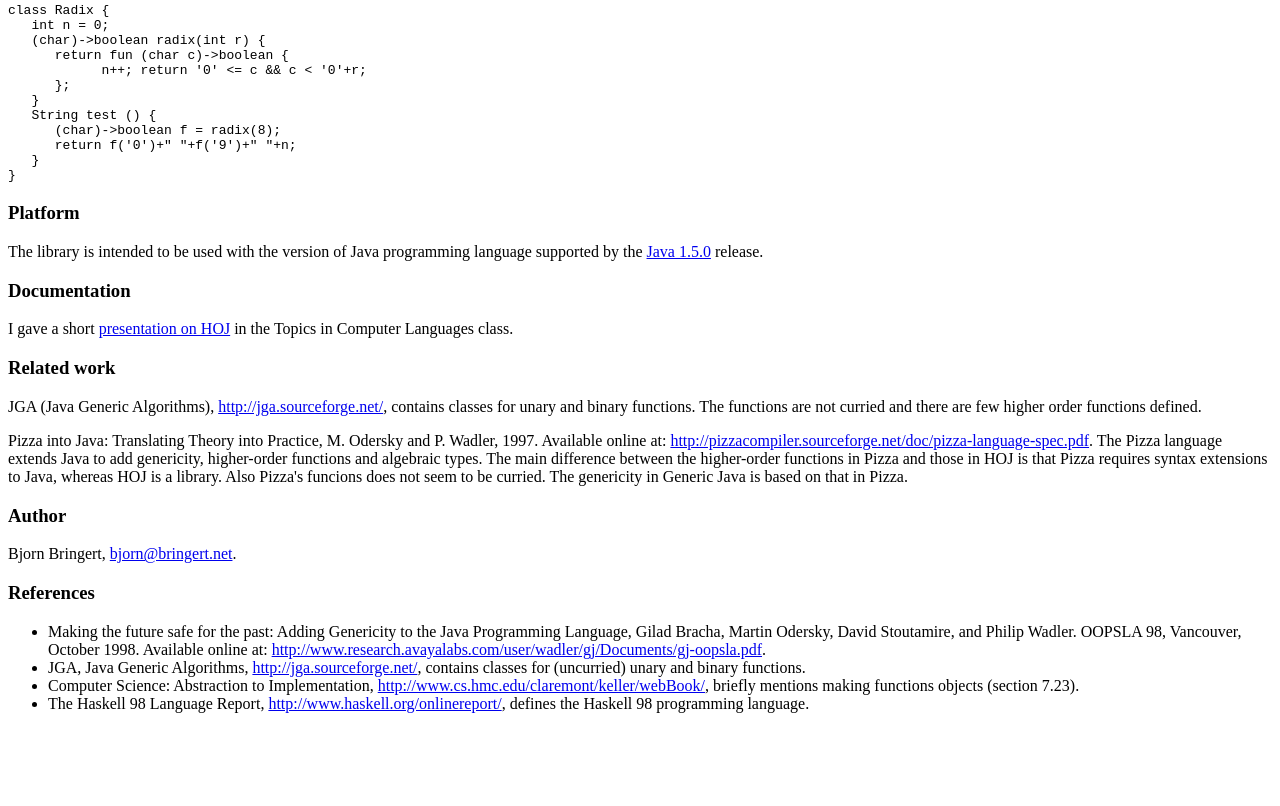
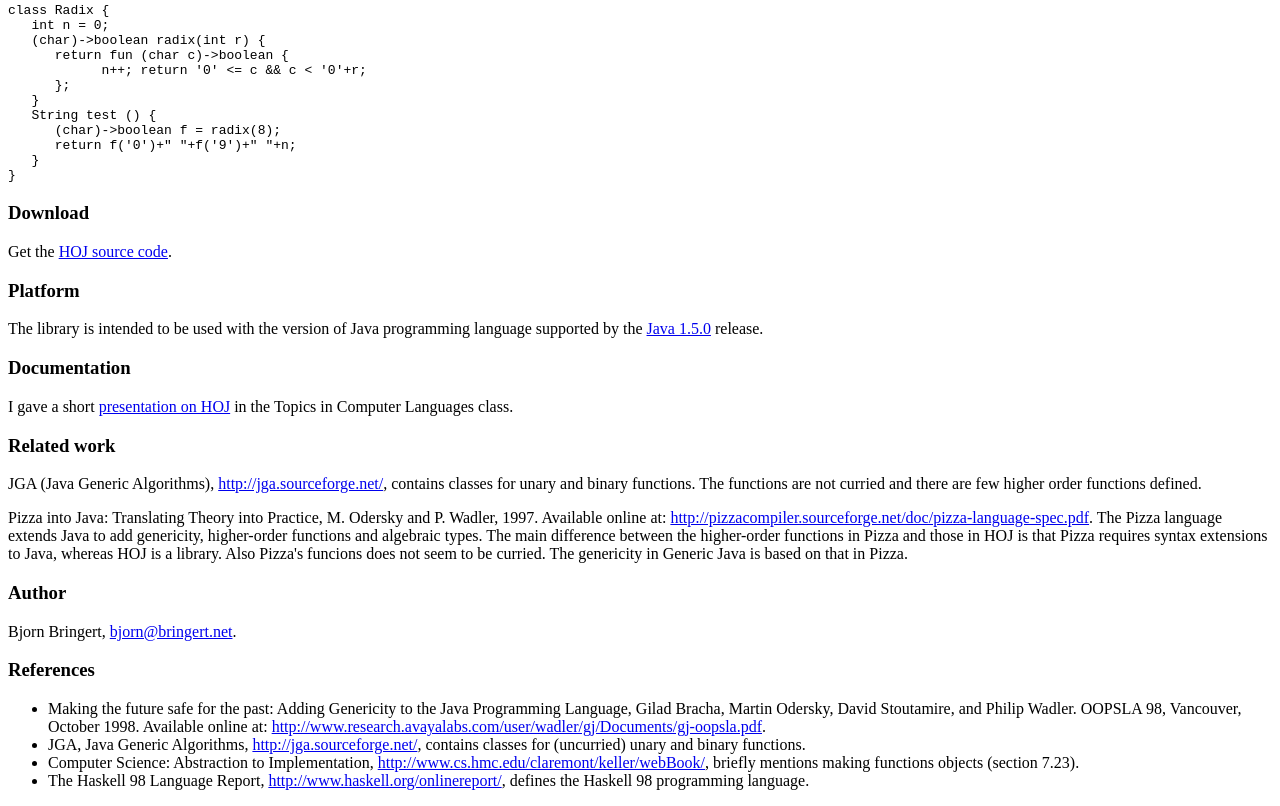
Before and after one commit to bringert/hoj, a plain HTML site: page index.html in a window 1280 px wide. Shown: the part 1528-2334 px from the top of the page. Before the commit the page ends 2257 px from the top, so only its background shows below. Drawn offline with Linux system fonts and the light colour scheme.

Commit message:
added code to homepage
darcs-hash:20040521004657-6cdb2-0eb23ed73f8e3988aa1717f81f67bbd965e7bd5a

```diff
--- a/index.html
+++ b/index.html
@@ -136,6 +136,10 @@ class Radix {
 }
 </pre>
 
+<h3>Download</h3>
+
+<p>Get the <a href="hoj-20040520.tar.gz">HOJ source code</a>.</p>
+
 <h3>Platform</h3>
 
 <p>
```
